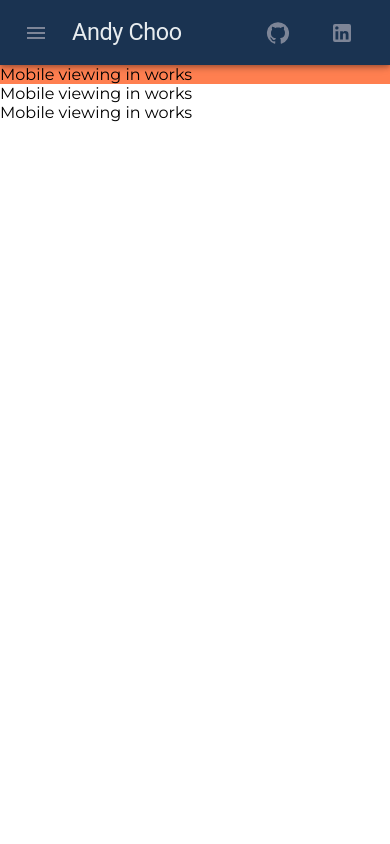
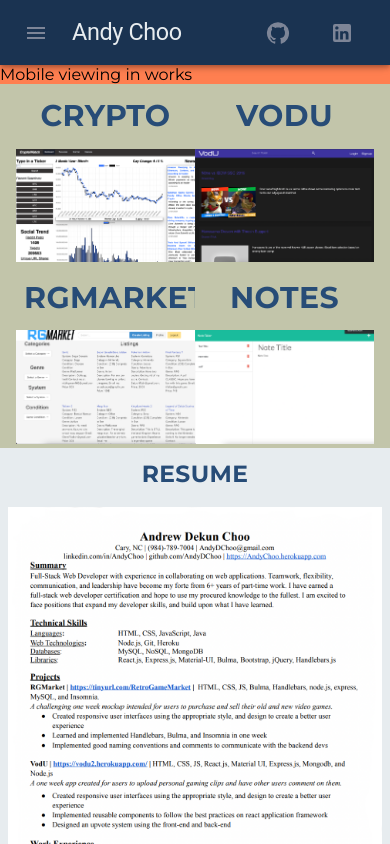
Before and after one commit to Andydchoo/React-Portfolio-outdated-, a React (Create React App) app: page / in a window 390 px wide. Built offline with nearby package versions, Linux system fonts and the light colour scheme; the HTML template or start-up script is replaced by a standard one.

Commit message:
mobile version of portfolio, and resume

```diff
--- a/package.json
+++ b/package.json
@@ -18,7 +18,8 @@
     "react-dom": "^17.0.2",
     "react-pdf": "^5.7.2",
     "react-scripts": "4.0.3",
-    "web-vitals": "^1.1.2"
+    "web-vitals": "^1.1.2",
+    "react-router-dom": "^6.4.2"
   },
   "scripts": {
     "start": "react-scripts --openssl-legacy-provider start",
--- a/src/components/portfolio/PortfolioSizes.jsx
+++ b/src/components/portfolio/PortfolioSizes.jsx
@@ -3,32 +3,24 @@
 import { Button, Grid } from '@mui/material';
 
 export function PortfolioDesktop() {
-    return (
-        <div
-            className="portfolio"
-            id="portfolio"
-            style={{
-                backgroundColor: '#c2c5aa',
-                size: '100%',
-                width: '100%',
-            }}
-        >
+  return(
+    <div  className="portfolio" id="portfolio" style={{ backgroundColor: '#c2c5aa'}}>
     {/* Left container for keeping items grouped in component */}
       <Container
         style={{
           height: '50%',
           display: 'flex',
           flexWrap: 'wrap',
-                }}
-            >
-
+          textAlign: 'center'
+      }}>
         <div style={{flex: '1', height: '100%'}}>
           <Button href="https://github.com/Copernichris/CryptoWatch" target="_blank" rel="noreferrer">
-                        <h3 style={{
+            <h3
+              style={{
                 display: 'flex',
                 color: '#274c77',
                 textDecoration: 'none',
-                            fontSize: '30px'
+                fontSize: '30px',
             }}>
               CryptoWatch
             </h3>
@@ -41,14 +33,14 @@
                 overflow: 'hidden',
                 width: '100%',
                 height: '75%'
-                        }}
-                        />
+            }}/>
           </a>
         </div>
 
         <div style={{flex: '1', height: '100%'}}>
           <Button href="https://github.com/Copernichris/Vodu" target="_blank" rel="noreferrer">
-                        <h3 style={{
+            <h3
+              style={{
                 display: 'flex',
                 color: '#274c77',
                 textDecoration: 'none',
@@ -65,11 +57,9 @@
                 overflow: 'hidden',
                 width: '100%',
                 height: '75%'
-                            }}
-                        />
+            }}/>
           </a>
         </div>
-
       </Container>
 
       {/* Right container for grouping items in the Portfolio component */}
@@ -78,13 +68,13 @@
           height: '50%',
           display: 'flex',
           flexWrap: 'wrap',
-                    flexDirection: 'row',
-                }}
-            >
+          textAlign: 'center'
+      }}>
 
         <div style={{flex: '1', height: '100%'}}>
           <Button href="https://github.com/Andydchoo/Retro-Game-Market" target="_blank" rel="noreferrer">
-                        <h3 style={{
+            <h3
+              style={{
                 display: 'flex',
                 color: '#274c77',
                 textDecoration: 'none',
@@ -100,15 +90,15 @@
               style={{
                   overflow: 'hidden',
                   width: '100%',
-                                height: '75%'
-                            }}
-                        />
+                  height: '75%',
+            }}/>
           </a>
         </div>
 
           <div style={{flex: '1', height: '100%'}}>
             <Button href="https://github.com/Andydchoo/Note-Taker" target="_blank" rel="noreferrer">
-                        <h3 style={{
+              <h3
+                style={{
                   display: 'flex',
                   color: '#274c77',
                   textDecoration: 'none',
@@ -124,14 +114,11 @@
                 style={{
                   overflow: 'hidden',
                   width: '100%',
-                                height: '75%'
-                            }}
-                        />
+                  height: '75%',
+              }}/>
             </a>
           </div>
-
       </Container>
-
     </div>
   )
 }
@@ -139,8 +126,122 @@
 //Make mobile version fill all the space in the container. Each image of apps take up 1/4th of container.
 export function PortfolioMobile() {
   return(
-        <div>
-            Mobile viewing in works
+    <div  className="portfolio" id="portfolio" style={{ backgroundColor: '#c2c5aa'}}>
+    {/* Left container for keeping items grouped in component */}
+      <Container
+        style={{
+          height: '50%',
+          display: 'flex',
+          flexWrap: 'wrap',
+          textAlign: 'center'
+      }}>
+
+        <div style={{flex: '1', height: '100%'}}>
+          <Button href="https://github.com/Copernichris/CryptoWatch" target="_blank" rel="noreferrer">
+            <h3
+              style={{
+                display: 'flex',
+                color: '#274c77',
+                textDecoration: 'none',
+                fontSize: '30px',
+            }}>
+              Crypto
+            </h3>
+          </Button>
+          <a href="https://copernichris.github.io/CryptoWatch/" target="_blank" rel="noreferrer">
+            <img
+              src="assets/cryptowatch.png"
+              alt="CryptoWatch"
+              style={{
+                overflow: 'hidden',
+                width: '100%',
+                height: '75%'
+            }}/>
+          </a>
+        </div>
+
+        <div style={{flex: '1', height: '100%'}}>
+          <Button href="https://github.com/Copernichris/Vodu" target="_blank" rel="noreferrer">
+            <h3
+              style={{
+                display: 'flex',
+                color: '#274c77',
+                textDecoration: 'none',
+                fontSize: '30px'
+            }}>
+              VodU
+            </h3>
+          </Button>
+          <a href="https://vodu2.herokuapp.com/" target="_blank" rel="noreferrer">
+            <img
+              src="assets/vodu.png"
+              alt="VodU"
+              style={{
+                overflow: 'hidden',
+                width: '100%',
+                height: '75%'
+            }}/>
+          </a>
+        </div>
+      </Container>
+
+      {/* Right container for grouping items in the Portfolio component */}
+      <Container
+        style={{
+          height: '50%',
+          display: 'flex',
+          flexWrap: 'wrap',
+          textAlign: 'center'
+      }}>
+
+        <div style={{flex: '1', height: '100%'}}>
+          <Button href="https://github.com/Andydchoo/Retro-Game-Market" target="_blank" rel="noreferrer">
+            <h3
+              style={{
+                display: 'flex',
+                color: '#274c77',
+                textDecoration: 'none',
+                fontSize: '30px'
+            }}>
+              RGMarket
+            </h3>
+          </Button>
+          <a href="https://retro-game-market.herokuapp.com/" target="_blank" rel="noreferrer">
+            <img
+              src="assets/rgmarket.png"
+              alt="RGMarket"
+              style={{
+                  overflow: 'hidden',
+                  width: '100%',
+                  height: '75%',
+            }}/>
+          </a>
+        </div>
+
+          <div style={{flex: '1', height: '100%'}}>
+            <Button href="https://github.com/Andydchoo/Note-Taker" target="_blank" rel="noreferrer">
+              <h3
+                style={{
+                  display: 'flex',
+                  color: '#274c77',
+                  textDecoration: 'none',
+                  fontSize: '30px'
+              }}>
+                Notes
+              </h3>
+            </Button>
+            <a href="https://notetakinghw.herokuapp.com/notes" target="_blank" rel="noreferrer">
+              <img
+                src="assets/notetaker.png"
+                alt="Note Taker"
+                style={{
+                  overflow: 'hidden',
+                  width: '100%',
+                  height: '75%',
+              }}/>
+            </a>
+          </div>
+      </Container>
     </div>
   )
 }
--- a/src/components/resume/ResumeSizes.jsx
+++ b/src/components/resume/ResumeSizes.jsx
@@ -2,6 +2,7 @@
 //fix design of left side
 import Stack from '@mui/material/Stack';
 import DescriptionIcon from '@mui/icons-material/Description';
+import { Button } from '@mui/material';
 
 export function ResumeDesktop() {
   return (
@@ -12,21 +13,19 @@
         height: '100%',
         display: 'flex',
         justifyContent: 'center',
-            }}
-        >
+    }}>
     {/* Dividing component into two halves to make more use of space */}
+        <Button style={{display: 'flex', flex: '1',}}>
         <h1
             className="resumeH1"
             style={{
               display: 'flex',
-                flex: '1',
               justifyContent: 'center',
               alignItems: 'center',
               fontSize: '6vw',
               overflow: 'hidden',
               color: '#404EED'
-                }}
-            >
+        }}>
             <a
                 href="https://docs.google.com/document/d/1nLiP4xkcmvnuA8g9GN72zhD537m8yjlW0qt6zR9ELRY/edit?usp=sharing"
                 target="_blank"
@@ -37,24 +36,71 @@
                 Resume
             </a>
         </h1>
-            <div
+      </Button>
+      <Button
         className="resumePNG"
+        href="https://docs.google.com/document/d/1nLiP4xkcmvnuA8g9GN72zhD537m8yjlW0qt6zR9ELRY/edit?usp=sharing"
+        target="_blank"
         style={{
           display: 'flex',
           flex: '1',
           justifyContent: 'center',
-                    backgroundColor: '#1a3351'
       }}>
-                <img src="assets/resume.png" alt="resume"/>
-            </div>
+        <img
+          src="assets/resume.png"
+          alt="resume"
+        />
+      </Button>
     </div>
   )
 }
 
 export function ResumeMobile() {
-    return(
-        <div>
-            Mobile viewing in works
+  return (
+    <div
+        id='resume'
+        style={{
+          display: 'flex',
+          backgroundColor: '#e7ecef',
+          height: '100%',
+          justifyContent: 'center',
+          flexDirection: 'column'
+    }}>
+      <Button>
+        <h1
+            className="resumeH1"
+            style={{
+              display: 'flex',
+              justifyContent: 'center',
+              alignItems: 'center',
+              fontSize: '6vw',
+              overflow: 'hidden',
+              color: '#404EED'
+        }}>
+            <a
+                href="https://docs.google.com/document/d/1nLiP4xkcmvnuA8g9GN72zhD537m8yjlW0qt6zR9ELRY/edit?usp=sharing"
+                target="_blank"
+                style={{
+                color: '#274c77',
+                textDecoration: 'none'
+                }}>
+                Resume
+            </a>
+        </h1>
+      </Button>
+      <Button
+        className="resumePNG"
+        href="https://docs.google.com/document/d/1nLiP4xkcmvnuA8g9GN72zhD537m8yjlW0qt6zR9ELRY/edit?usp=sharing"
+        target="_blank"
+        style={{
+          display: 'flex',
+          justifyContent: 'center',
+      }}>
+          <img
+            src="assets/resume.png"
+            alt="resume"
+          />
+      </Button>
     </div>
   )
 }
```
Also changed, not shown: public/assets/resume.png, 1 other file (tests, documents, lock files or other folders). Lines whose indentation alone changed are shown as unchanged.
